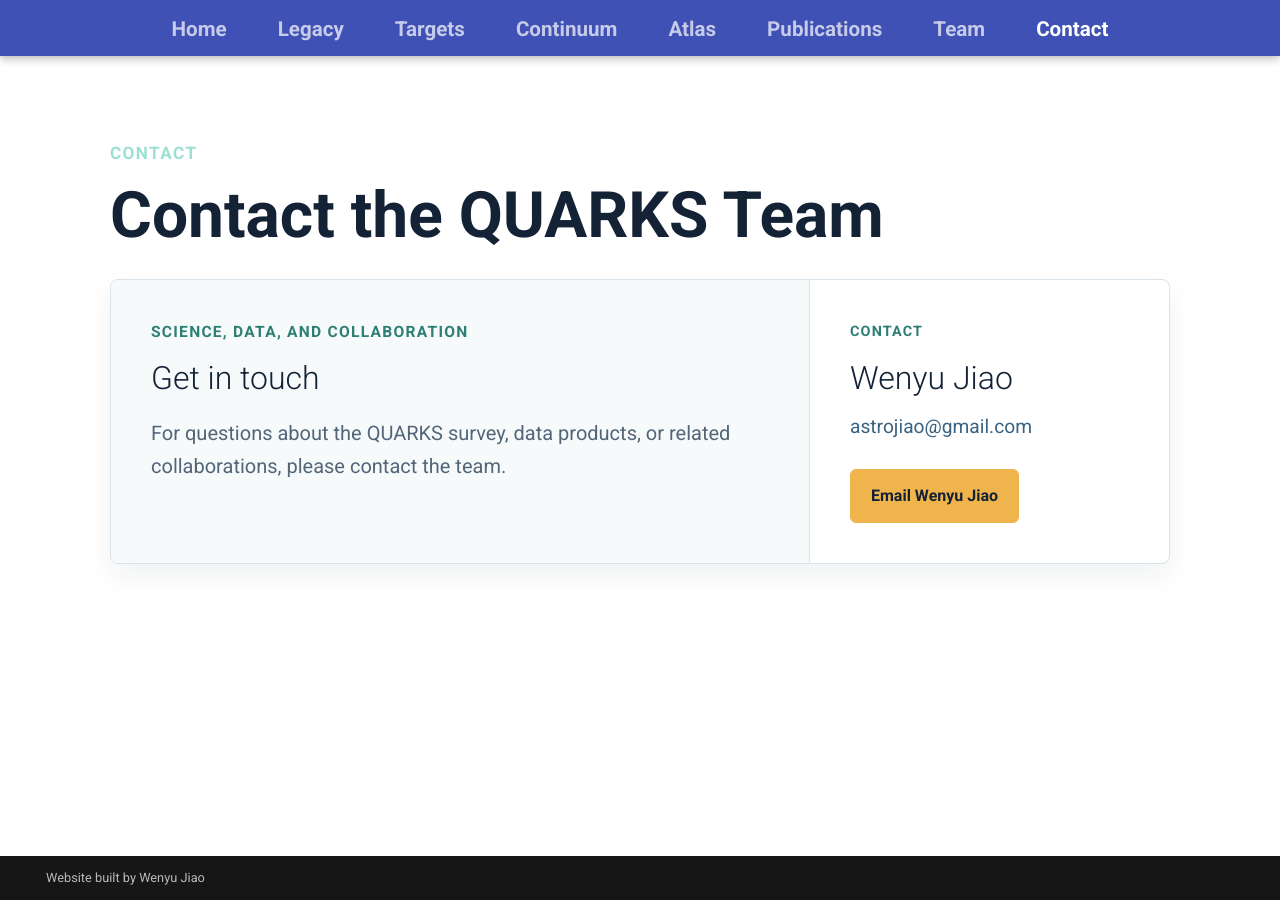
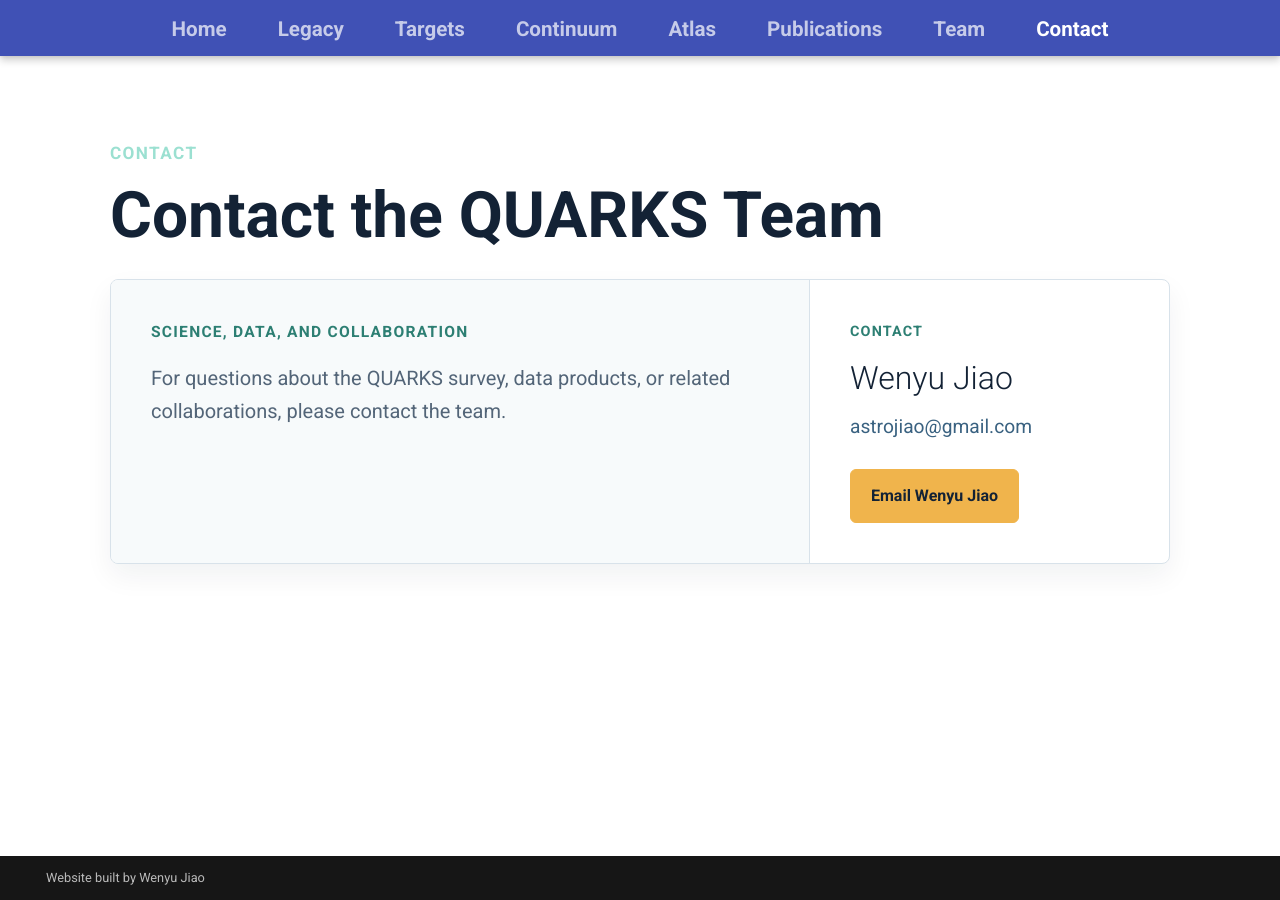
Before and after one commit to ALMAQUARKS/almaquarks.github.io, an MkDocs documentation site: the page built from docs/contact.md, in a window 1280 px wide. Built offline with MkDocs 1.6.1 and Material for MkDocs 9.7.7, drawn with Linux system fonts in a browser that asks for light colours.

Commit message:
Remove contact panel heading

```diff
--- a/docs/contact.md
+++ b/docs/contact.md
@@ -6,7 +6,6 @@
 <section class="quarks-contact-panel" aria-label="QUARKS contact information">
   <div class="quarks-contact-panel__intro">
     <p class="quarks-section__eyebrow">Science, data, and collaboration</p>
-    <h2>Get in touch</h2>
     <p>
       For questions about the QUARKS survey, data products, or related collaborations, please contact the team.
     </p>
```
